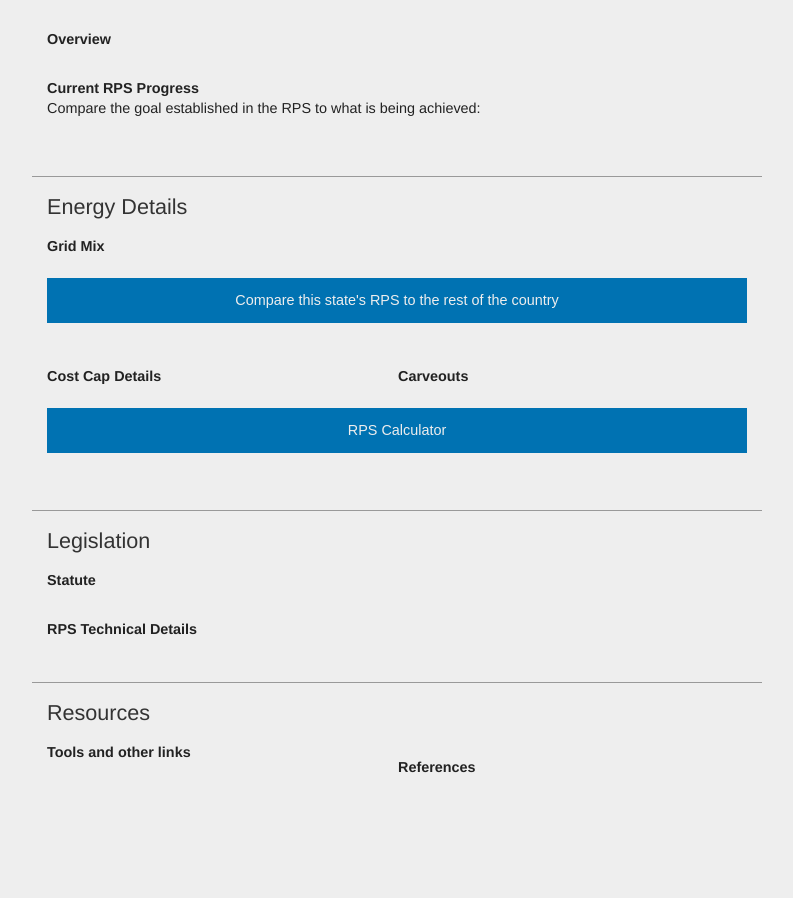
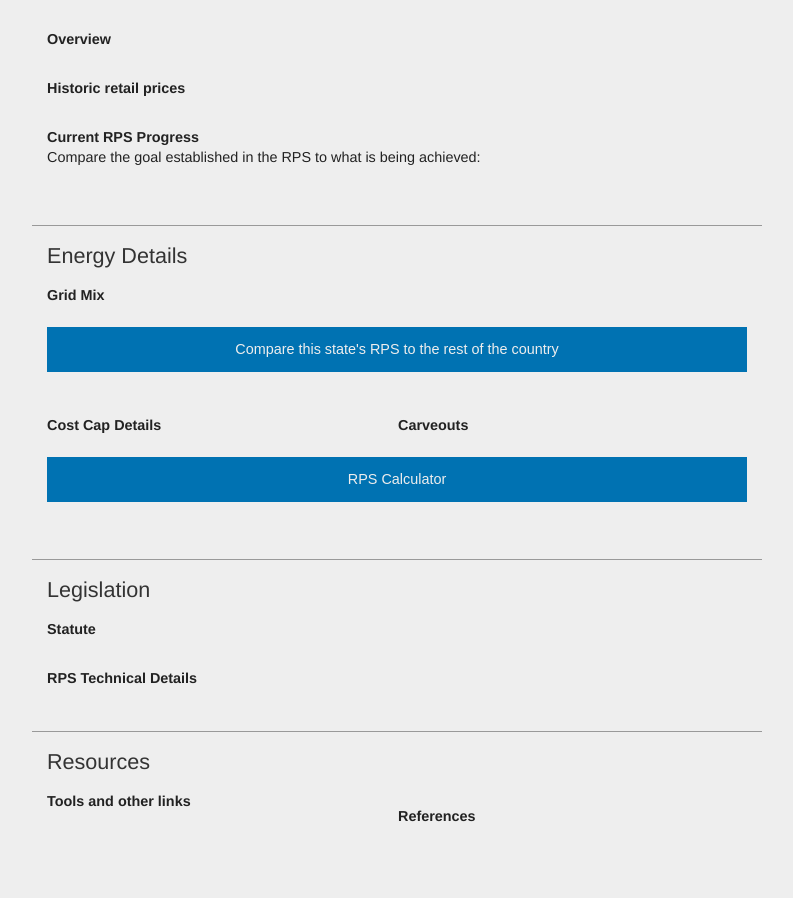
Before and after one commit to RDCEP/RPSCalc, a Flask app: page /state/1 in a window 1280 px wide. Shown: the part 706-1604 px from the top of the page, without its empty margins (358-1151 px from the left). Before the commit the page ends 1479 px from the top, so only its background shows below. Run offline with Flask 2, Linux system fonts and the light colour scheme.

Commit message:
Start retail prices graph

```diff
--- a/server.py
+++ b/server.py
@@ -13,7 +13,7 @@ session_opts = {
     'session.auto': True
 }
 
-app.config['DEBUG'] = True
+#app.config['DEBUG'] = True
 app.config['SECRET_KEY'] = 'REPLACE_ME'
 BeakerSession(app)
 
@@ -30,23 +30,40 @@ def state(state):
         state=state,
     )
 
-#@app.route('/eia_api/<state>/retail')
-#def eia_api_retail(state):
 @app.route('/eia_api/retail')
 def eia_api_retail():
     api_key = "D82A092DA301308805ECAB18A123BB4A"
-    #series_id = "ELEC.PRICE.{}-ALL.Q".format(state)
-    #eia_url = 'http://api.eia.gov/series/?api_key={}&series_id={}&num=1'.format(api_key, series_id)
     json_file = 'static/js/prices/retail_prices.json'
     states = json.loads(open(json_file).read())
     for s in states:
         series_id = "ELEC.PRICE.{}-ALL.Q".format(s)
-        eia_url = 'http://api.eia.gov/series/?api_key={}&series_id={}&num=1'.format(api_key, series_id)
+        #eia_url = 'http://api.eia.gov/series/?api_key={}&series_id={}&num=1'.format(api_key, series_id)
+        eia_url = 'http://api.eia.gov/series/?api_key={}&series_id={}'.format(api_key, series_id)
         d = json.loads(urllib2.urlopen(eia_url).read())
-        print(float(d['series'][0]['data'][0][1]))
+        #print(float(d['series'][0]['data'][0][1]))
+        print(float(d['series'][0]['data']))
         states[s] = float(d['series'][0]['data'][0][1]) * 10
     with open(json_file, 'w') as f:
-        f.write(json.dumps(states))
+        f.write(json.dumps(states, indent=4, separators=(',', ': ')))
+
+@app.route('/eia_api/<state>/retail')
+def eia_api_state_retail(state):
+    api_key = 'D82A092DA301308805ECAB18A123BB4A'
+    json_file = 'static/js/prices/{}.json'.format(state)
+    series_id = 'ELEC.PRICE.{}-ALL.Q'.format(state)
+    eia_url = 'http://api.eia.gov/series/?api_key={}&series_id={}'.format(api_key, series_id)
+    _d = json.loads(urllib2.urlopen(eia_url).read())
+    print(_d['series'][0]['data'][::-1])
+    data = []
+    for d in _d['series'][0]['data'][::-1]:
+        data.append(float(d[1]))
+    m = max(data)
+    div = 1-0-0. if m <= 10. else 5. if m <= 25. else 10.
+    with open(json_file, 'w') as f:
+        f.write(json.dumps(
+            {'data': data, 'divs': range(0, int(m + 1), int(div))},
+            indent=4, separators=(',', ': ')
+        ))
 
 @app.route('/eia_api/<state>/gridmix')
 def eia_api(state):
--- a/static/js/state_facts.js
+++ b/static/js/state_facts.js
@@ -384,6 +384,49 @@ var FactsPage = function() {
     });
   }
 
+  function retail_price_history(_s) {
+    d3.json('/static/js/prices/'+_s.abbr+'.json', function(data) {
+      console.log(data);
+      var padding = {top:30,right:30,bottom:10,left:10},
+        _h = height * 0.75, //y_max * 2 * height
+        _w = width * 2 - padding.right - padding.left,
+        y_max = d3.max(data.data),
+        y_min = 0,
+        domain_x = [2000, 2030],
+        x = d3.scale.linear().domain(domain_x).range([0,width]),
+        y = d3.scale.linear().domain([y_min, y_max]).range([_h - 2, 0]),
+        svg = d3.select('#retail_price')
+          .insert('svg', 'div')
+          .attr('height', _h + padding.top)
+          .attr('width', _w+padding.right),
+        axis = svg.append('g'),
+        graph = svg.append('g')
+          .attr('transform', 'translate(0,30)'),
+        line = d3.svg.line()
+          .x(function(d,i) { return x(i + x.domain()[0]); })
+          .y(function(d,i) { return y(d); })
+      ;
+      graph.append('path')
+        .datum(data.data)
+        .attr('class', 'price-line')
+        .attr('d', line)
+        .style('stroke', 'red')
+      ;
+      axis.selectAll('.grid-axis')
+        .data(data.divs)
+        .enter()
+        .append('line')
+        .attr('class', 'grid-axis')
+        .attr('y1', function(d) {return y(d); })
+        .attr('y2', function(d) {return y(d); })
+        .attr('x1', 0)
+        .attr('x2', _w)
+//        .attr('transform', 'translate('+_wt+',0)')
+      ;
+      axis.selectAll()
+    });
+  }
+
   function grid_mix_pie(_s) {
     /*
      Get grid mix information from EIA and draw chart
@@ -720,6 +763,8 @@ var FactsPage = function() {
     //Grid mix chart
     grid_mix_bars(_s.properties);
 
+    retail_price_history(_s.properties);
+
   });
 
   // Left menu navigation
--- a/templates/state.html
+++ b/templates/state.html
@@ -52,6 +52,10 @@
       <div class="wide module clearfix">
         <h3>Overview</h3>
         <ul id="overview"></ul>
+      </div>
+      <div class="wide module clearfix">
+        <h3>Historic retail prices</h3>
+        <div id="retail_price"></div>
       </div>
       <div class="wide module clearfix">
         <h3>Current RPS Progress</h3>
```
